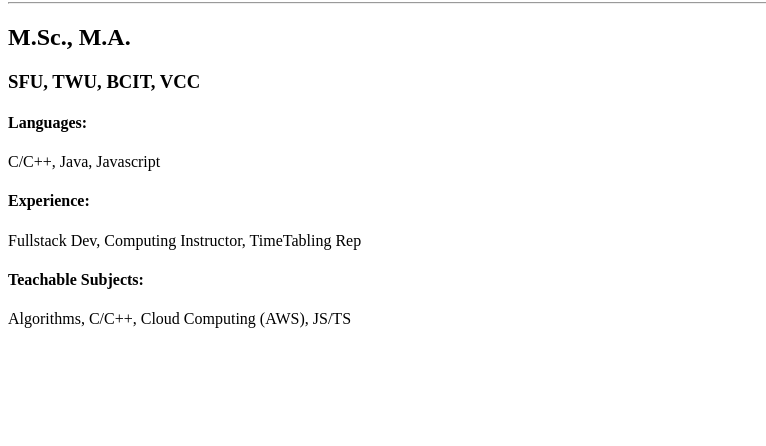
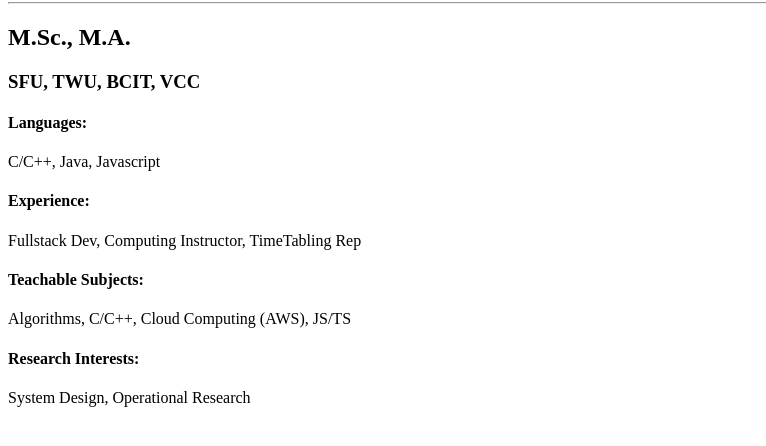
Before and after one commit to quan-guo-ca/quan-guo-ca.github.io, a plain HTML site: page index.html in a window 1280 px wide. Shown: the part 104-550 px from the top of the page, without its empty margins (0-766 px from the left). Drawn offline with Linux system fonts and the light colour scheme.

Commit message:
Add research interests section to index.html

```diff
--- a/index.html
+++ b/index.html
@@ -8,6 +8,6 @@
     <h4>Languages:</h4> C/C++, Java, Javascript<br/>
     <h4>Experience:</h4> Fullstack Dev, Computing Instructor, TimeTabling Rep<br/>
     <h4>Teachable Subjects:</h4>Algorithms, C/C++, Cloud Computing (AWS), JS/TS<br/>
-
+    <h4>Research Interests:</h4> System Design, Operational Research<br/>
   </body>
 </html>
```
